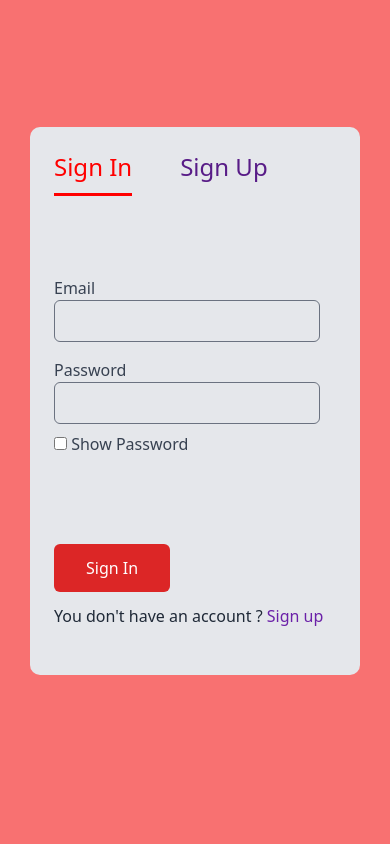
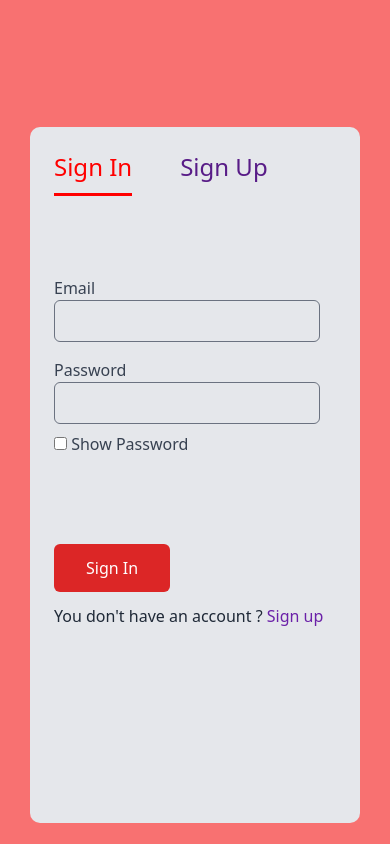
Before and after one commit to Deveripon/blood-donation-app-with-rest-api, a website: page app/pages/index.html in a window 390 px wide. Drawn offline with nearby package versions, Linux system fonts and the light colour scheme.

Commit message:
design registration page

```diff
--- a/public/src/css/main.css
+++ b/public/src/css/main.css
@@ -56,6 +56,6 @@ button.active {
 
   .right-area {
     border-radius: 10px;
-    height: calc(100vh - 50%) !important;
+    height: calc(100vh - 25%) !important;
   }
 }
```
